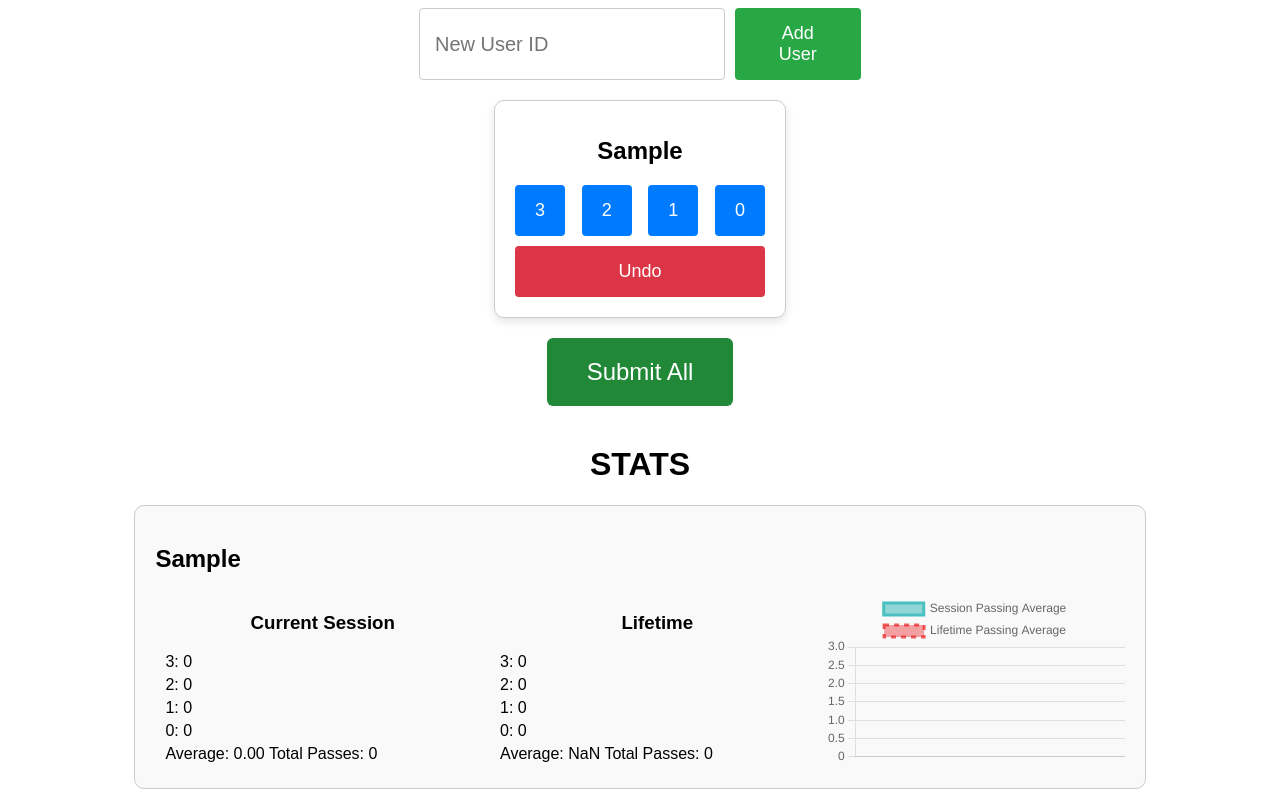
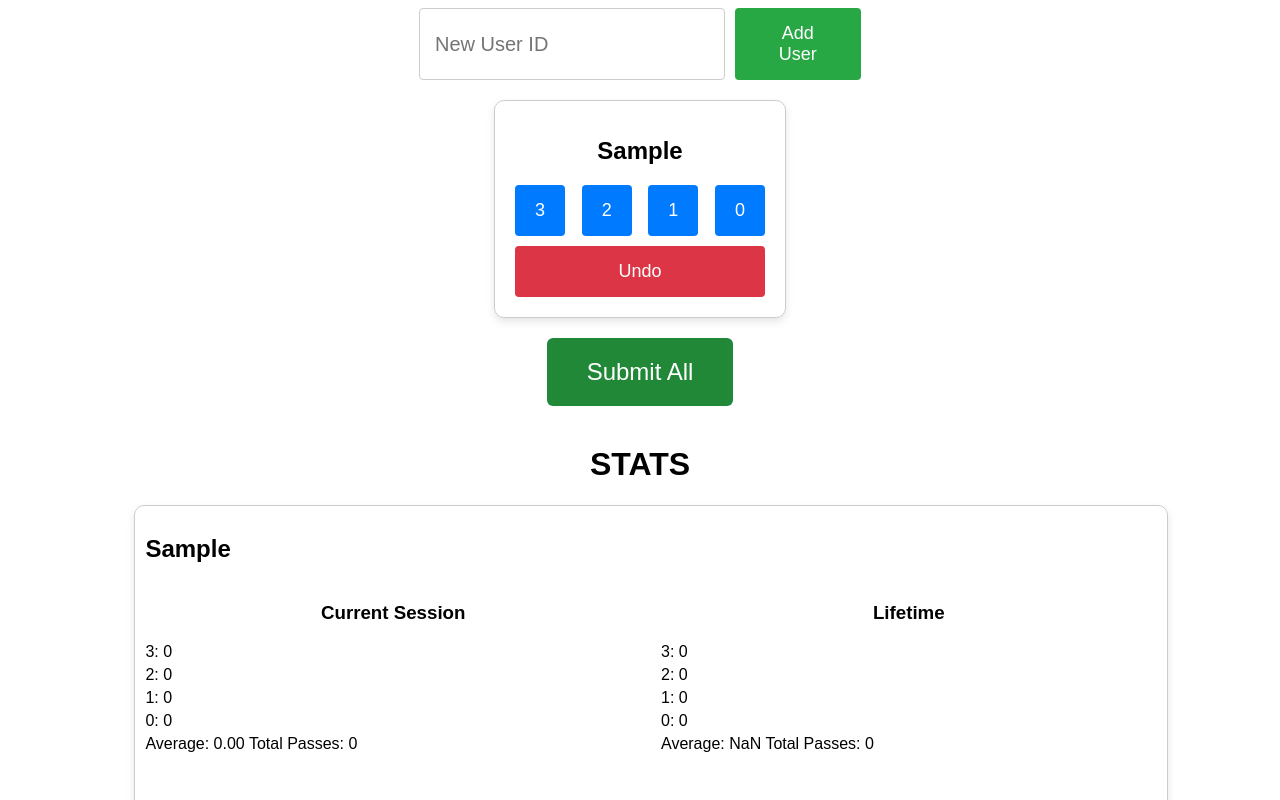
Before and after one commit to mkimball1/serveandpass, a React (Create React App) app: page / in a window 1280 px wide. Both pictures are taken after typing "Sample" into the empty fields and a click on the button "Add User". Shown: the top 800 px of the page. Built offline with nearby package versions, Linux system fonts and the light colour scheme; no server answers.

Commit message:
Fixed css

```diff
--- a/src/App.css
+++ b/src/App.css
@@ -51,8 +51,8 @@
     border: 1px solid #ccc;
     padding: 20px;
     border-radius: 10px;
+    box-shadow: 0 4px 8px rgba(0, 0, 0, 0.1);
     width: 250px;
-    box-shadow: 0 4px 8px rgba(0, 0, 0, 0.1);
     text-align: center; /* Center content */
   }
 
@@ -128,30 +128,52 @@
     margin-top: 40px;
   }
 
-  .stats-container {
-    margin-top: 20px;
-  }
+  /* Container styling */
+.stats-container {
+  width: 100%; /* Make sure the container is responsive */
+  max-width: 1200px; /* Optional max width for larger screens */
+  margin: 0 auto;
+  /* padding: 10px; */
+  /* border: 1px solid #ccc; */
+}
 
-  /* Stats User Card */
+/* Ensure stats-user div is responsive */
 .stats-user {
-    border: 1px solid #ccc;
-    padding: 20px;
-    border-radius: 10px;
-    margin-bottom: 20px;
-    background-color: #f9f9f9;
-  }
+  width: 100%; /* Use full width */
+  margin-bottom: 20px;
+  border: 1px solid #ccc;
+  /* margin: auto; */
+  padding: 10px;
+  border-radius: 10px;
+  box-shadow: 0 4px 8px rgba(0, 0, 0, 0.1);
+}
+
+/* Make the graph container responsive */
+.mygraph {
+  width: 100%; /* Make sure graph takes up full width of parent */
+  max-width: 100%; /* Ensure it doesn’t exceed the parent container */
+  overflow: hidden; /* Prevent the graph from overflowing */
+}
 
   /* Container for both sections */
   .stats-sections {
     display: flex;
     justify-content: space-between;
-    margin-top: 20px;
+    flex-wrap: wrap; /* Allows wrapping on smaller screens */
+    gap: 20px; /* Adds spacing between the sections */
   }
 
-  /* Individual sections */
+  /* Flex properties for the sections */
   .stats-section {
-    flex: 1;
-    margin: 0 10px;
+    flex: 1 1 calc(50% - 10px); /* Take 50% width minus spacing */
+    min-width: 200px; /* Ensures it doesn't shrink too much */
+  }
+
+  /* Graph container takes full width */
+  .mygraph {
+    flex: 1 1 100%; /* The graph will take full width in mobile layout */
+    height: 25vh;
+    margin-top: 20px; /* Add space between graph and sections */
   }
 
   /* Optional: Center the headings */
--- a/src/App.js
+++ b/src/App.js
@@ -251,7 +251,6 @@ function App() {
             <Graph my_data={user.sessions}/>
           </div>
         </div>
-
       );
     })}
 
```
Also changed, not shown: src/Graph.js (+0 -18 lines).
